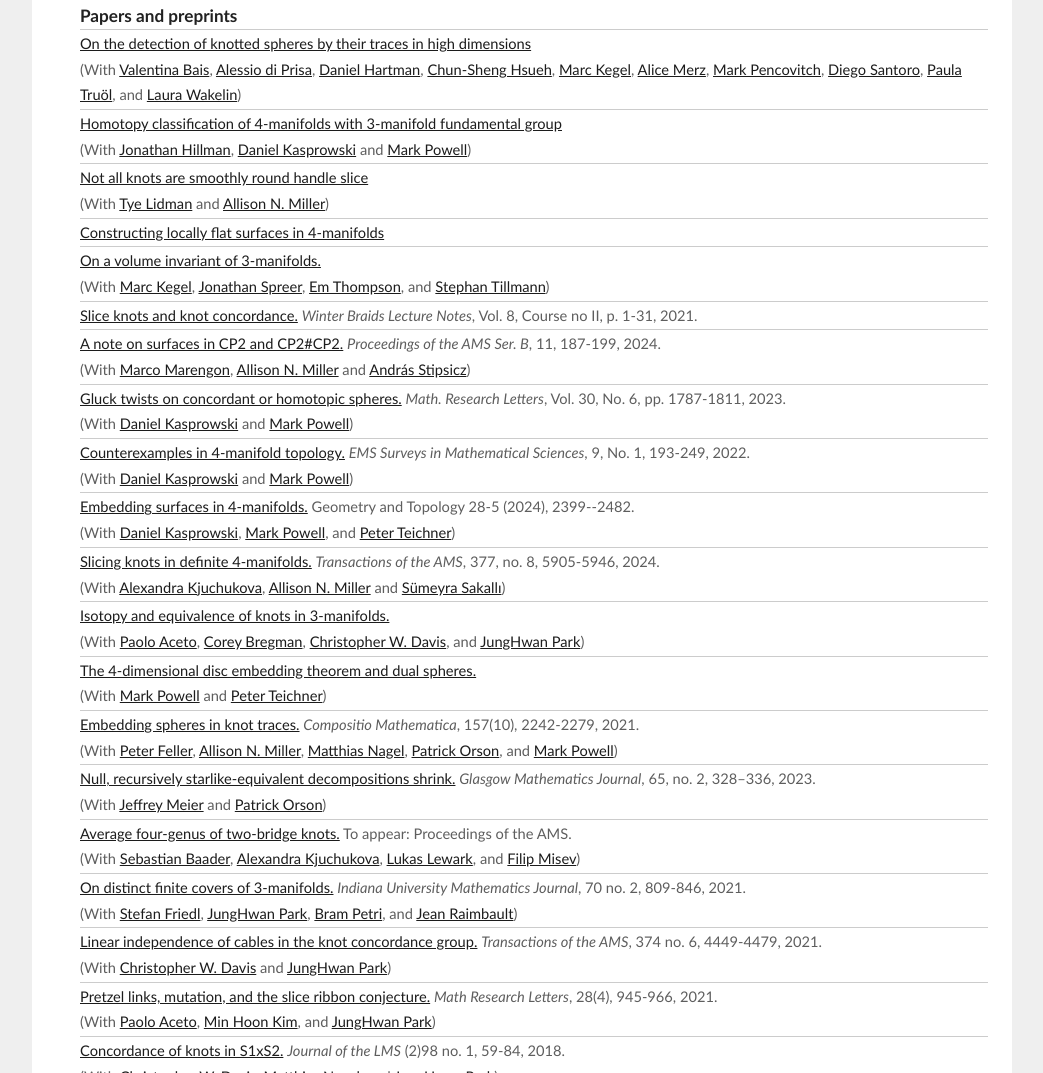
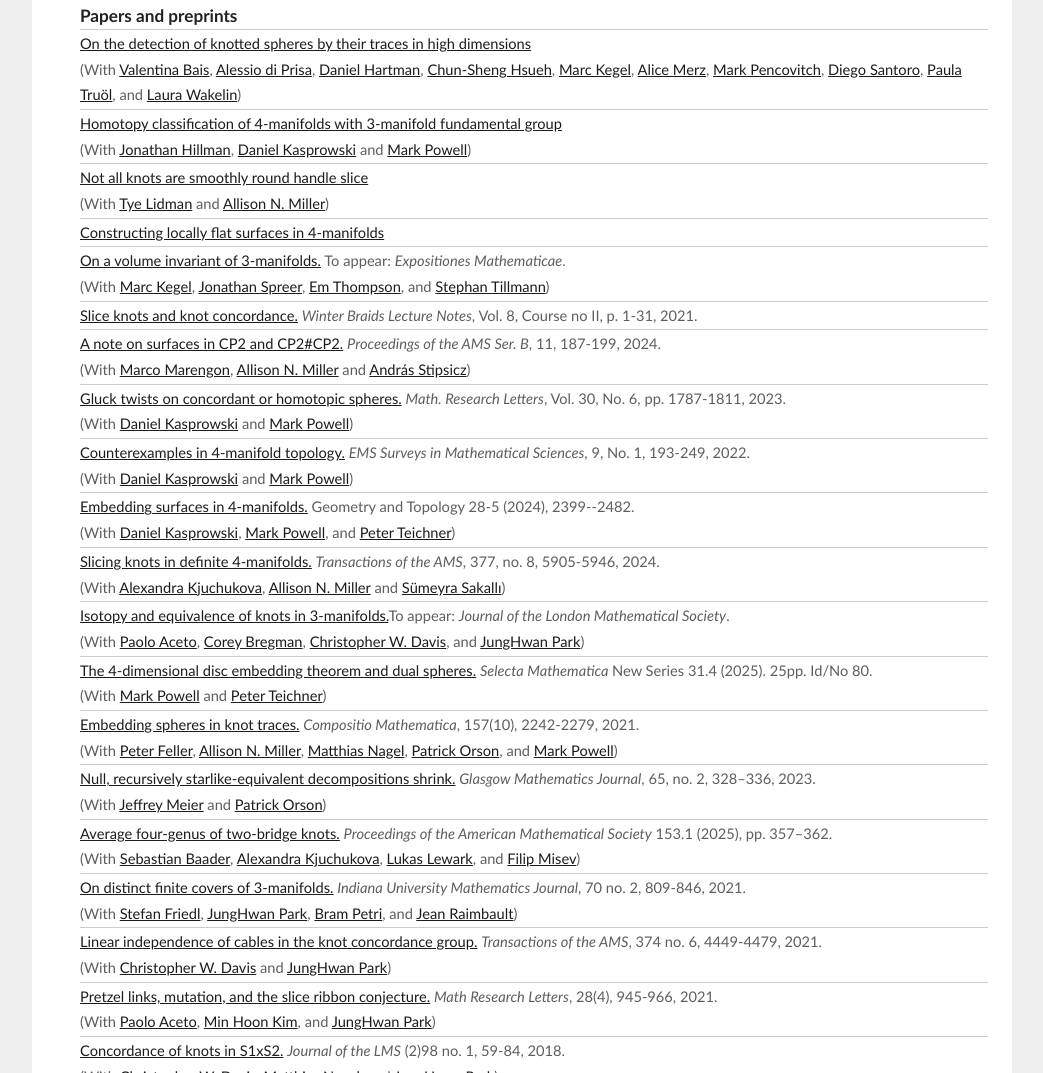
Before and after one commit to aru-ray/aru-ray.github.io, a plain HTML site: page research.html in a window 1280 px wide. Shown: the part 497-1570 px from the top of the page, without its empty margins (118-1161 px from the left). Drawn offline with Linux system fonts and the light colour scheme.

Commit message:
updated paper statuses
average 4-genus, dual spheres, isotopy v equivalence, and volt

```diff
--- a/research.html
+++ b/research.html
@@ -90,29 +90,28 @@
 						<li><a href="https://arxiv.org/abs/2507.17584">Not all knots are smoothly round handle slice</a><br/>
 							(With <a href="https://sites.google.com/ncsu.edu/tlid/home">Tye Lidman</a> and <a href="https://sites.google.com/view/anmiller/">Allison N. Miller</a>)
 						<li><a href="https://arxiv.org/abs/2412.18423">Constructing locally flat surfaces in 4-manifolds</a>
-						<li><a href="https://arxiv.org/abs/2402.04839">On a volume invariant of 3-manifolds.</a> <br/>
+						<li><a href="https://arxiv.org/abs/2402.04839">On a volume invariant of 3-manifolds.</a> To appear: <i>Expositiones Mathematicae</i>.<br/>
 						(With <a href="https://www.mathematik.hu-berlin.de/~kegemarc/">Marc Kegel</a>, <a href="https://sites.google.com/view/jonathan-spreer/">Jonathan Spreer</a>, <a href="https://sites.google.com/view/em-k-thompson/home">Em Thompson</a>, and <a href="https://www.maths.usyd.edu.au/u/tillmann/">Stephan Tillmann</a>)
 						<li><a href="https://arxiv.org/abs/2311.12168">Slice knots and knot concordance.</a> <i>Winter Braids Lecture Notes</i>, Vol. 8, Course no II, p. 1-31, 2021.<br/>
 						<li><a href="https://arxiv.org/abs/2210.12486">A note on surfaces in CP2 and CP2#CP2.</a> <i>Proceedings of the AMS Ser. B</i>, 11, 187-199, 2024. <br/>
 						(With <a href="https://users.renyi.hu/~marengon/">Marco Marengon</a>, <a href="https://sites.google.com/view/anmiller/">Allison N. Miller</a> and <a href="https://users.renyi.hu/~stipsicz/">Andr&aacute;s Stipsicz</a>)</li>
 						<li><a href="https://arxiv.org/abs/2206.14113">Gluck twists on concordant or homotopic spheres.</a> <i>Math. Research Letters</i>,  Vol. 30, No. 6, pp. 1787-1811, 2023.<br/>
 						(With <a href="https://www.math.uni-bonn.de/people/daniel/">Daniel Kasprowski</a> and <a href="https://www.maths.gla.ac.uk/~mpowell/">Mark Powell</a>)</li>
-
 						<li><a href="https://arxiv.org/abs/2203.13332">Counterexamples in 4-manifold topology.</a> <i>EMS Surveys in Mathematical Sciences</i>, 9, No. 1, 193-249, 2022.<br/>
 						(With <a href="https://www.math.uni-bonn.de/people/daniel/">Daniel Kasprowski</a> and <a href="https://www.maths.gla.ac.uk/~mpowell/">Mark Powell</a>)</li>
 						<li><a href="https://arxiv.org/abs/2201.03961">Embedding surfaces in 4-manifolds.</a> Geometry and Topology 28-5 (2024), 2399--2482.<br/>
 						(With <a href="https://www.math.uni-bonn.de/people/daniel/">Daniel Kasprowski</a>, <a href="https://www.maths.gla.ac.uk/~mpowell/">Mark Powell</a>, and <a href="http://people.mpim-bonn.mpg.de/teichner/Math/Home.html">Peter Teichner</a>)</li>
 						<li><a href="https://arxiv.org/abs/2112.14596">Slicing knots in definite 4-manifolds.</a> <i>Transactions of the AMS</i>, 377, no. 8, 5905-5946, 2024.<br/>
 						(With <a href="https://sites.google.com/a/wisc.edu/alexandra-a-kjuchukova/home">Alexandra Kjuchukova</a>, <a href="https://sites.google.com/view/anmiller/home">Allison N. Miller</a> and <a href="https://sites.google.com/umn.edu/ssakalli/home">S&uuml;meyra Sakall&#x131;</a>)</li>
-						<li><a href="https://arxiv.org/abs/2007.05796">Isotopy and equivalence of knots in 3-manifolds.</a><br/>
+						<li><a href="https://arxiv.org/abs/2007.05796">Isotopy and equivalence of knots in 3-manifolds.</a>To appear: <i>Journal of the London Mathematical Society</i>.<br/>
 						(With <a href="https://www.maths.ox.ac.uk/people/paolo.aceto">Paolo Aceto</a>, <a href="https://sites.google.com/view/cbregman">Corey Bregman</a>, <a href="https://people.uwec.edu/daviscw/">Christopher W. Davis</a>,  and <a href="https://mathsci.kaist.ac.kr/~jungpark0817/">JungHwan Park</a>)</li>
-						<li><a href="https://arxiv.org/abs/2006.05209">The 4-dimensional disc embedding theorem and dual spheres.</a><br/>
+						<li><a href="https://arxiv.org/abs/2006.05209">The 4-dimensional disc embedding theorem and dual spheres.</a> <i>Selecta Mathematica </i> New Series 31.4 (2025). 25pp. Id/No 80.<br/>
 						(With <a href="http://maths.dur.ac.uk/users/mark.a.powell/">Mark Powell</a> and <a href="http://people.mpim-bonn.mpg.de/teichner/Math/Home.html">Peter Teichner</a>)</li>
 						<li><a href="https://arxiv.org/abs/2004.04204">Embedding spheres in knot traces.</a> <i>Compositio Mathematica</i>, 157(10), 2242-2279, 2021. <br/>
 						(With <a href="https://people.math.ethz.ch/~pfeller/">Peter Feller</a>, <a href="https://sites.google.com/view/anmiller/home">Allison N. Miller</a>, <a href="http://nagel.io/">Matthias Nagel</a>, <a href="http://www.patrickorson.com">Patrick Orson</a>, and <a href="https://www.maths.gla.ac.uk/~mpowell/">Mark Powell</a>)</li>
 						<li><a href="https://arxiv.org/abs/1909.06165">Null, recursively starlike-equivalent decompositions shrink.</a> <i>Glasgow Mathematics Journal</i>, 65, no. 2, 328–336, 2023.<br/>
 						(With <a href="http://www.jeffreymeier.org">Jeffrey Meier</a> and <a href="http://www.patrickorson.com">Patrick Orson</a>)</li>
-						<li><a href="https://arxiv.org/abs/1902.05721">Average four-genus of two-bridge knots.</a> To appear: Proceedings of the AMS. <br/>
+						<li><a href="https://arxiv.org/abs/1902.05721">Average four-genus of two-bridge knots.</a> <i>Proceedings of the American Mathematical Society</i> 153.1 (2025), pp. 357–362.<br/>
 						(With <a href="http://www.math.unibe.ch/ueber_uns/personen/prof_dr_baader_sebastian/index_ger.html">Sebastian Baader</a>, <a href="https://sites.google.com/a/wisc.edu/alexandra-a-kjuchukova/home">Alexandra Kjuchukova</a>, <a href="http://www.lewark.de/lukas/index.html">Lukas Lewark</a>, and <a href="https://homepages.uni-regensburg.de/~mif57716/index.html">Filip Misev</a>)</li>
 						<li><a href="https://arxiv.org/abs/1807.09861">On distinct finite covers of 3-manifolds.</a> <i>Indiana University Mathematics Journal</i>, 70 no. 2,  809-846, 2021. <br/>
 						(With <a href="https://www.uni-regensburg.de/Fakultaeten/nat_Fak_I/friedl/">Stefan Friedl</a>, <a href="https://mathsci.kaist.ac.kr/~jungpark0817/">JungHwan Park</a>, <a href="https://webusers.imj-prg.fr/~bram.petri/">Bram Petri</a>, and <a href="https://www.math.univ-toulouse.fr/~jraimbau/">Jean Raimbault</a>)</li>
```
